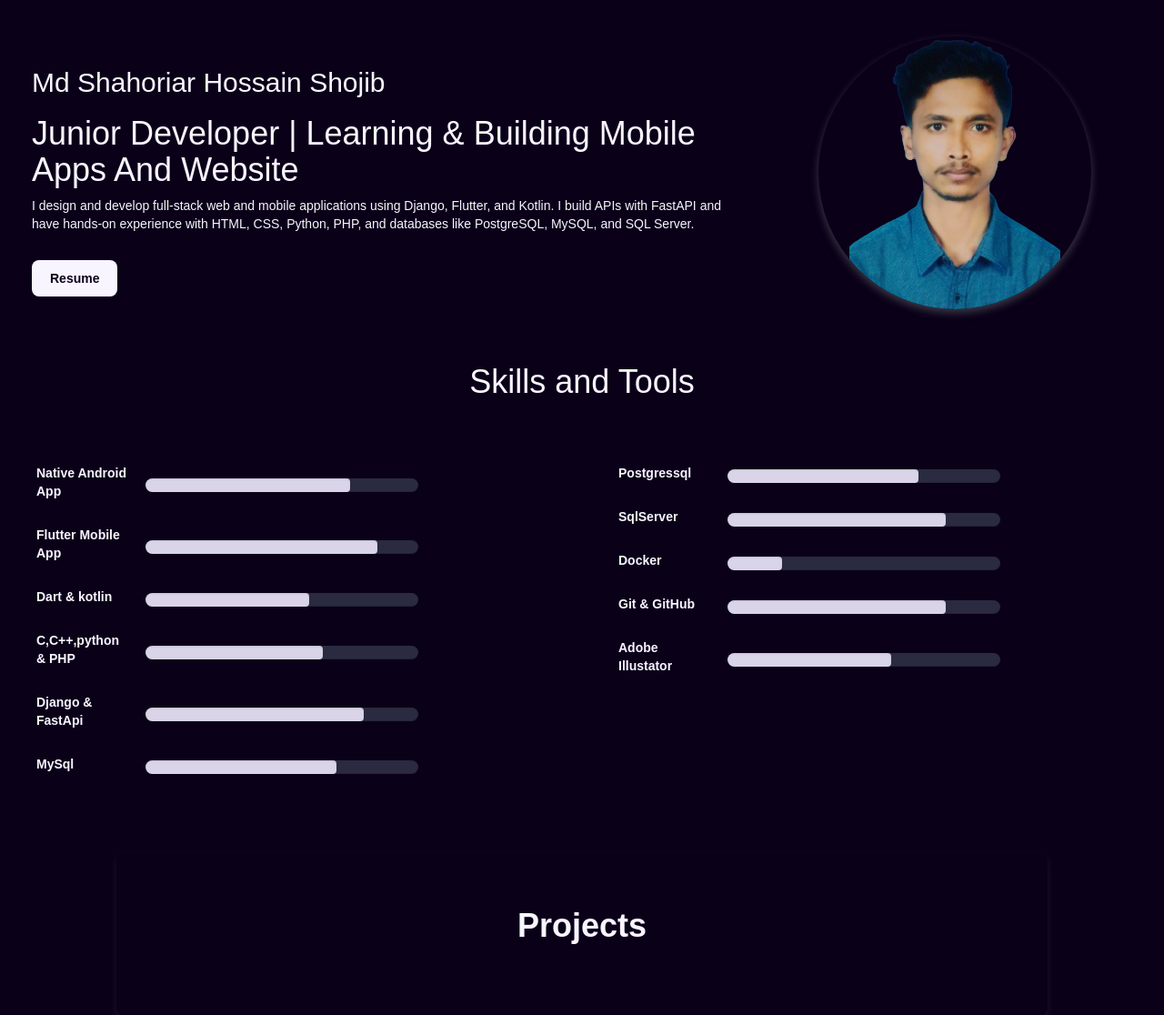
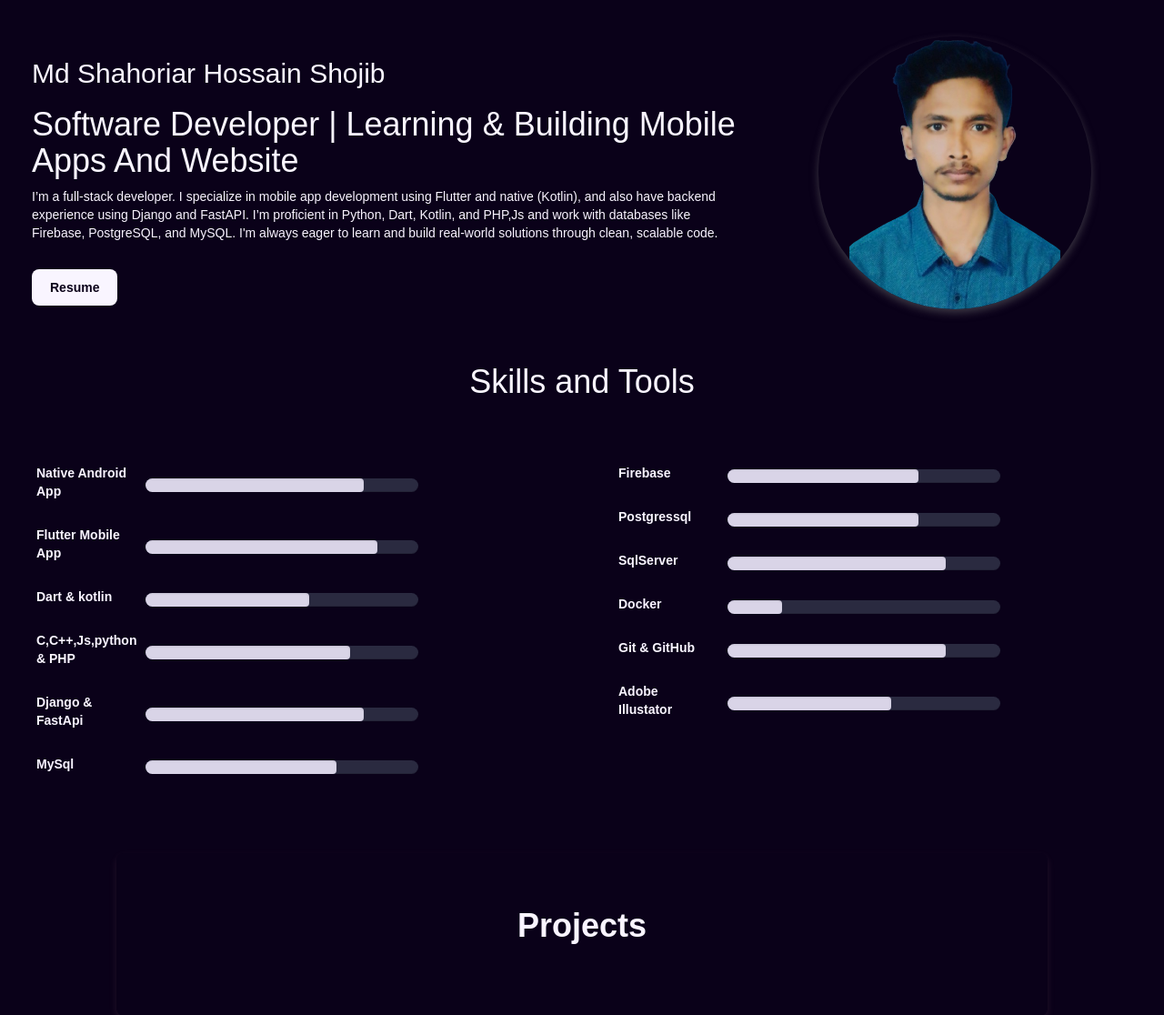
Before and after one commit to shojib353/portfolio-with-django-docker, a Django app: page / in a window 1280 px wide. Shown: the part 82-1198 px from the top of the page at 91% size. Run offline with Django 5.2, Linux system fonts and the light colour scheme; data that the repository does not hold is empty; parts of the project's set-up code (start-up, migrations or seed data) failed here and were passed over; some libraries are stand-ins or nearby versions.

Commit message:
Update index.html

```diff
--- a/portfolio_app/templates/portfolio_app/index.html
+++ b/portfolio_app/templates/portfolio_app/index.html
@@ -14,10 +14,10 @@
       <div class="container" id="home">
         <div class="leftdiv">
           <h2>Md Shahoriar Hossain Shojib</h2>
-          <h1>Junior Developer | Learning & Building Mobile Apps And Website</h1>
+          <h1>Software Developer | Learning & Building Mobile Apps And Website</h1>
           <p id="about">
-            I design and develop full-stack web and mobile applications using Django, Flutter, and Kotlin. I build APIs with FastAPI and have hands-on experience with HTML, CSS, Python, PHP, and databases like PostgreSQL, MySQL, and SQL Server.
-          </p>
+            I’m a full-stack developer. I specialize in mobile app development using Flutter and native (Kotlin), and also have backend experience using Django and FastAPI. I’m proficient in Python, Dart, Kotlin, and PHP,Js and work with databases like Firebase, PostgreSQL, and MySQL. I'm always eager to learn and build real-world solutions through clean, scalable code.
+             </p>
 
             <button type="button" class="custom-btn"><a href="https://drive.google.com/file/d/1iiVycVRKKQMn3t6Jay9g8meW6FSHHdnM/view" target="_blank">Resume</a></button>
         </div>
@@ -41,7 +41,7 @@
 <div class="skill">
   <span>Native Android App</span>
   <div class="progress-bar">
-    <div class="progress" style="--fill-width: 75%;"></div>
+    <div class="progress" style="--fill-width: 80%;"></div>
   </div>
 </div>
 
@@ -60,9 +60,9 @@
 </div>
 
 <div class="skill">
-  <span>C,C++,python & PHP</span>
+  <span>C,C++,Js,python & PHP</span>
   <div class="progress-bar">
-    <div class="progress" style="--fill-width: 65%;"></div>
+    <div class="progress" style="--fill-width: 75%;"></div>
   </div>
 </div>
 
@@ -84,7 +84,12 @@
 
 
  <div class="leftdiv2">
-
+<div class="skill">
+<span>Firebase</span>
+<div class="progress-bar">
+<div class="progress" style="--fill-width: 70%;"></div>
+</div>
+</div>
 
 <div class="skill">
 <span>Postgressql</span>
```
